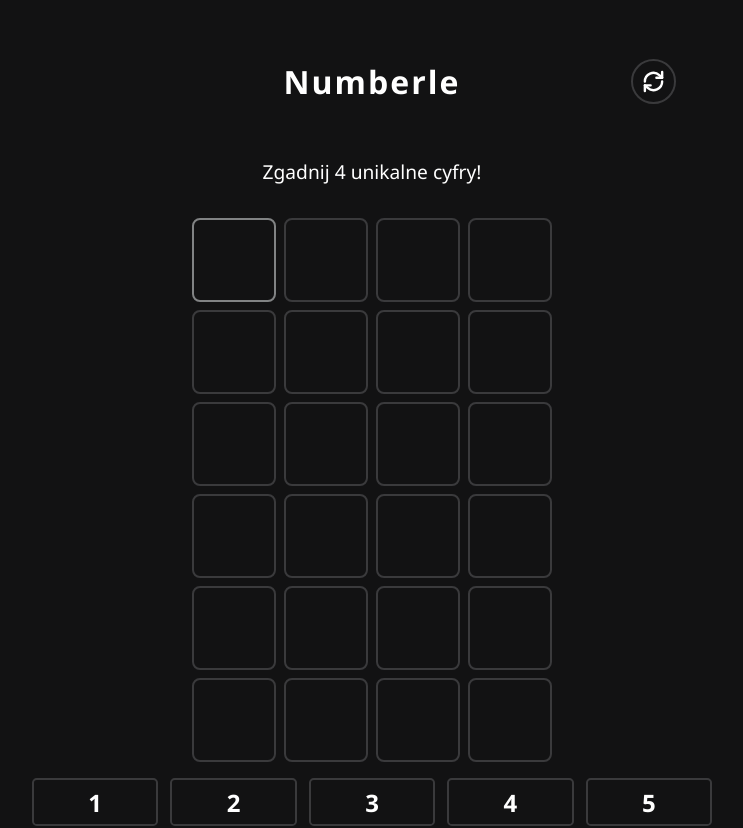
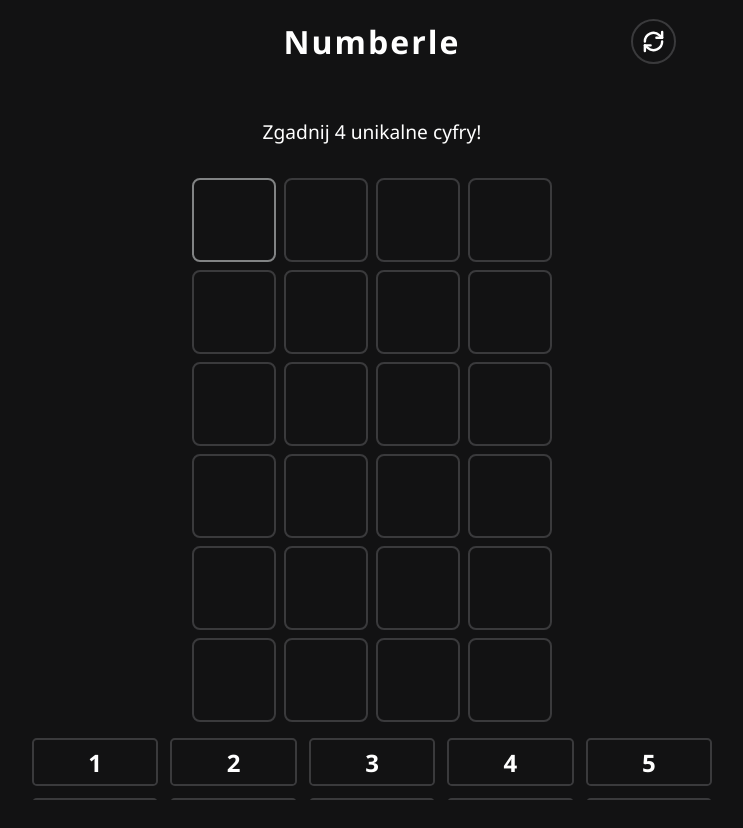
Before and after one commit to Marcinbloch1/numberle, an Angular app: page / in a window 1280 px wide. Shown: the top 828 px of the page, without its empty margins (268-1011 px from the left). After the commit the page ends 800 px from the top, so only its background shows below. Built offline with nearby package versions, Linux system fonts and the light colour scheme.

Commit message:
Fix scroll and add PWA

```diff
--- a/angular.json
+++ b/angular.json
@@ -40,7 +40,8 @@
                   "maximumError": "8kB"
                 }
               ],
-              "outputHashing": "all"
+              "outputHashing": "all",
+              "serviceWorker": "ngsw-config.json"
             },
             "development": {
               "optimization": false,
--- a/package.json
+++ b/package.json
@@ -17,6 +17,7 @@
     "@angular/forms": "^21.2.0",
     "@angular/platform-browser": "^21.2.0",
     "@angular/router": "^21.2.0",
+    "@angular/service-worker": "^21.2.0",
     "rxjs": "~7.8.0",
     "tslib": "^2.3.0"
   },
--- a/src/app/app.config.ts
+++ b/src/app/app.config.ts
@@ -1,11 +1,20 @@
-import { ApplicationConfig, provideBrowserGlobalErrorListeners } from '@angular/core';
-import { provideRouter } from '@angular/router';
+import {
+  ApplicationConfig,
+  provideBrowserGlobalErrorListeners,
+  isDevMode,
+} from "@angular/core";
+import { provideRouter } from "@angular/router";
 
-import { routes } from './app.routes';
+import { routes } from "./app.routes";
+import { provideServiceWorker } from "@angular/service-worker";
 
 export const appConfig: ApplicationConfig = {
   providers: [
     provideBrowserGlobalErrorListeners(),
-    provideRouter(routes)
-  ]
+    provideRouter(routes),
+    provideServiceWorker("ngsw-worker.js", {
+      enabled: !isDevMode(),
+      registrationStrategy: "registerWhenStable:30000",
+    }),
+  ],
 };
--- a/src/app/app.scss
+++ b/src/app/app.scss
@@ -39,11 +39,20 @@ $color-key-active: #565758;
   flex-direction: column;
   align-items: center;
   // Używamy paddingu opartego o wysokość, żeby elementy nie dotykały krawędzi
-  padding: 5dvh 1rem;
   min-height: 100dvh;
   box-sizing: border-box;
-  justify-content: center; // Centrowanie wszystkiego w pionie na dużych ekranach
+  //justify-content: center; // Centrowanie wszystkiego w pionie na dużych ekranach
   gap: 2dvh; // Elastyczny odstęp między nagłówkiem, gridem i klawiaturą
+
+  padding: env(safe-area-inset-top) 1rem env(safe-area-inset-bottom);
+
+  // Zapobiega przesuwaniu całości
+  overflow: hidden;
+  touch-action: none; // Wyłącza gesty przeglądarki (zoom, scroll)
+
+  //display: flex;
+  //flex-direction: column;
+  justify-content: space-around; // Lepiej rozłoży elementy w pionie
 
   //display: flex;
   //flex-direction: column;
--- a/src/index.html
+++ b/src/index.html
@@ -1,13 +1,23 @@
 <!doctype html>
 <html lang="en">
   <head>
-  <meta charset="utf-8">
+    <meta charset="utf-8" />
     <title>Numberle</title>
-  <base href="/">
-  <meta name="viewport" content="width=device-width, initial-scale=1.0, maximum-scale=1.0, user-scalable=no">
-  <link rel="icon" type="image/x-icon" href="favicon.ico">
+    <base href="/" />
+    <meta
+      name="viewport"
+      content="width=device-width, initial-scale=1.0, maximum-scale=1.0, user-scalable=no, viewport-fit=cover"
+    />
+    <link rel="icon" type="image/x-icon" href="favicon.ico" />
+    <link rel="manifest" href="manifest.webmanifest" />
+    <meta name="apple-mobile-web-app-capable" content="yes">
+    <meta name="apple-mobile-web-app-status-bar-style" content="black-translucent">
+    <meta name="apple-mobile-web-app-title" content="Numberle">
   </head>
   <body>
     <app-root></app-root>
+    <noscript
+      >Please enable JavaScript to continue using this application.</noscript
+    >
   </body>
 </html>
--- a/src/styles.scss
+++ b/src/styles.scss
@@ -2,10 +2,18 @@
   font-family: 'Segoe UI', Tahoma, sans-serif;
 }
 
-body {
+html, body {
+  // Blokuje efekt "gumowej wstążki" (overscroll)
+  overscroll-behavior: none;
+  overflow: hidden;
+
+  // Ustawienie tła na czarne, żeby nawet przy błędzie nie było widać bieli
+  background-color: #121213;
+
   margin: 0;
-}
-
-html {
+  padding: 0;
+  width: 100%;
+  height: 100%;
+  position: fixed; // Drastyczna, ale skuteczna metoda na blokadę scrolla na iOS
   font-size: 16px;
 }
```
Also changed, not shown: 1 other file (tests, documents, lock files or other folders). Lines whose indentation alone changed are shown as unchanged.
